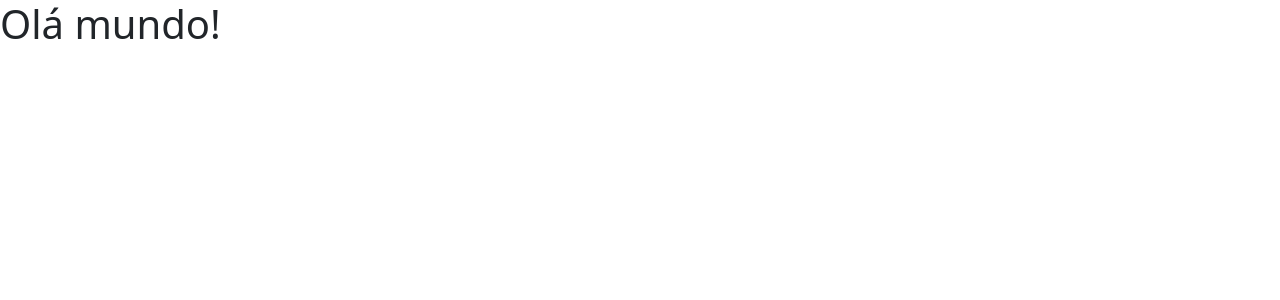
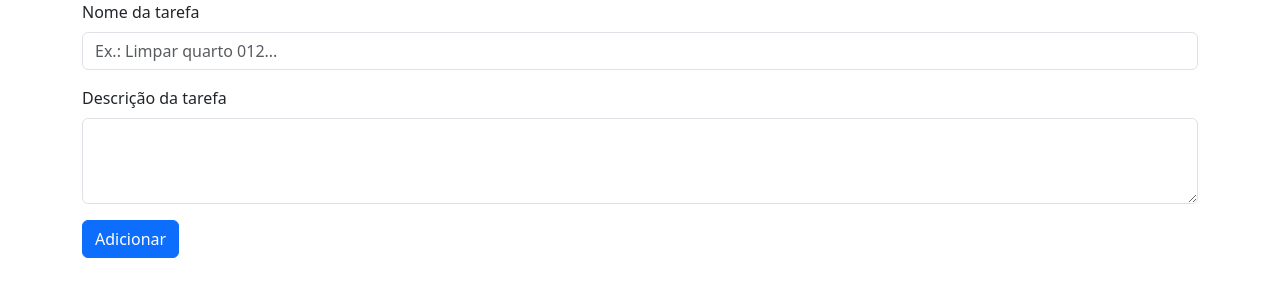
Before and after one commit to lucarl07/todo_list, a React (Vite) app in the folder frontend/: page / in a window 1280 px wide. Shown: the top 300 px of the page. Built offline with nearby package versions, Linux system fonts and the light colour scheme.

Commit message:
✨ feat: New page App

```diff
--- a/frontend/src/app/App.jsx
+++ b/frontend/src/app/App.jsx
@@ -1,10 +1,12 @@
 import React from 'react'
+import { Container } from 'react-bootstrap';
+import ToDoForm from '../components/ToDoForm';
 
 const App = () => {
   return (
-    <div>
-      <h1>Olá mundo!</h1>
-    </div>
+    <Container>
+      <ToDoForm />
+    </Container>
   )
 }
 
```
